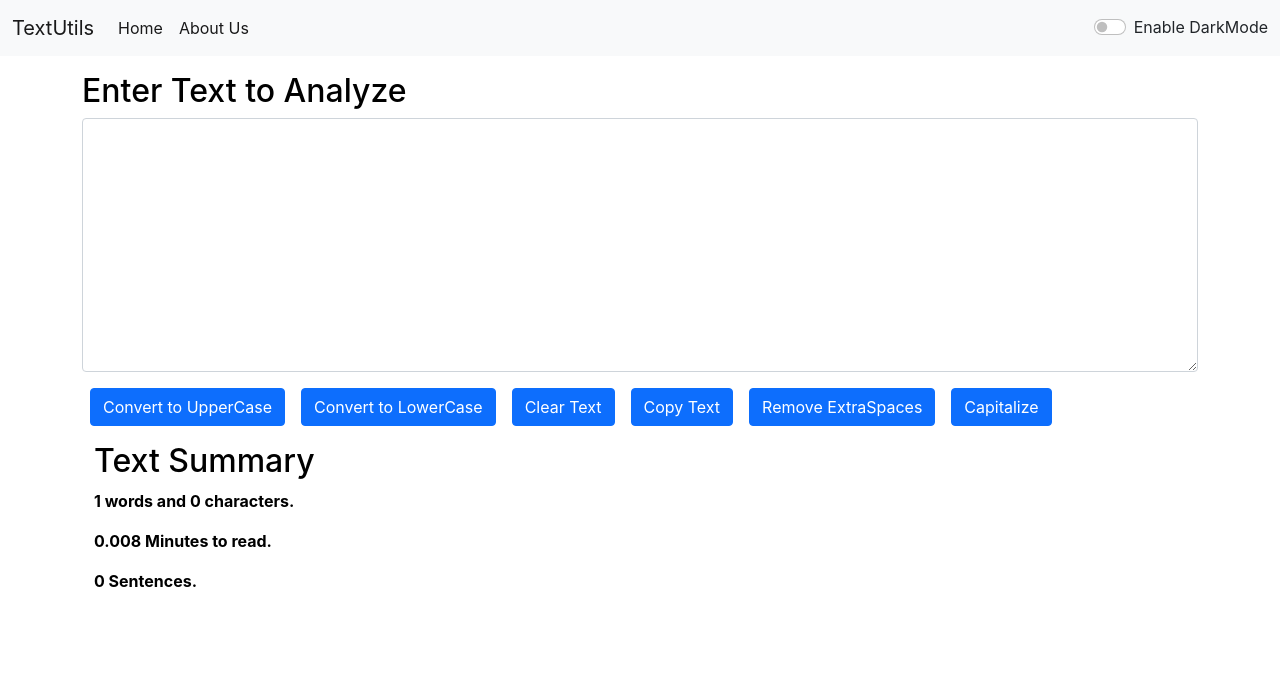
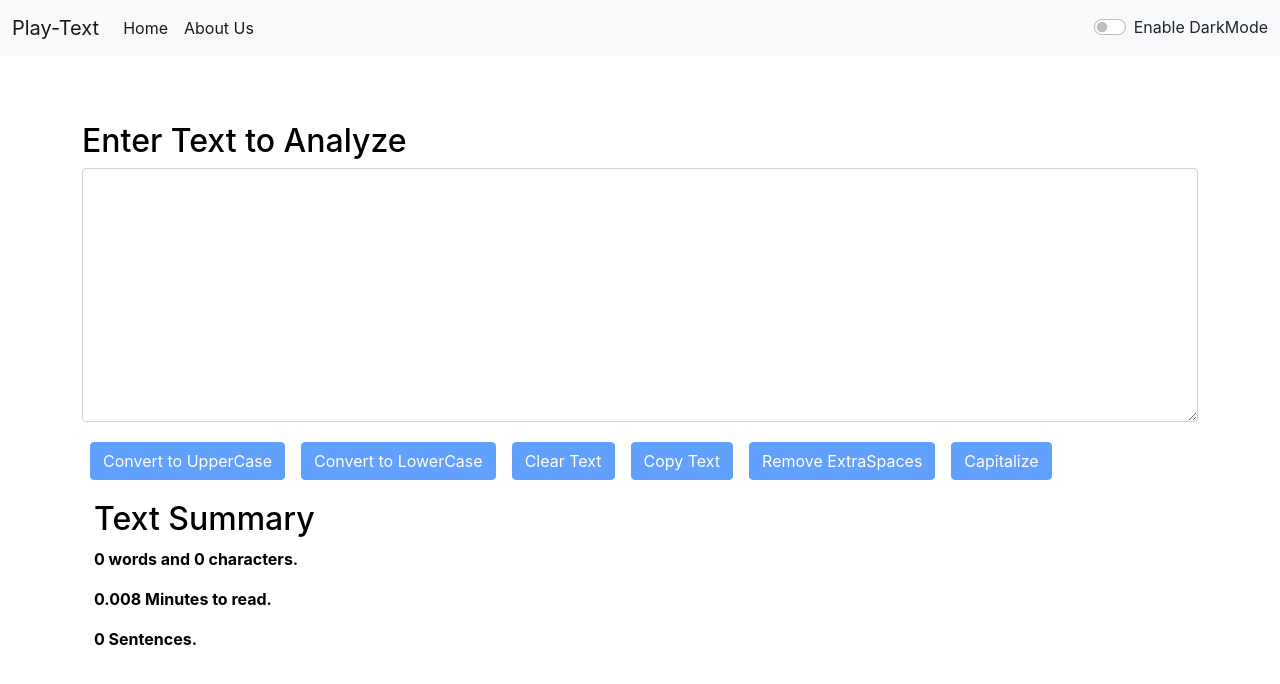
Before and after one commit to Mustaq-Ahmed/Learning-React, a React (Create React App) app: page / in a window 1280 px wide. Shown: the top 684 px of the page. Built offline with nearby package versions, Linux system fonts and the light colour scheme.

Commit message:
Added more Features to PlayText and Fixed Some issues

```diff
--- a/package.json
+++ b/package.json
@@ -12,6 +12,8 @@
     "web-vitals": "^1.1.2"
   },
   "scripts": {
+    "predeploy": "npm run build",
+    "deploy": "gh-pages -d build",
     "start": "react-scripts start",
     "build": "react-scripts build",
     "test": "react-scripts test",
--- a/src/App.js
+++ b/src/App.js
@@ -7,8 +7,7 @@ import React, { useState } from 'react'
 import {
   BrowserRouter as Router,
   Switch,
-  Route,
-  Link
+  Route
 } from "react-router-dom";
 
 function App() {
@@ -22,7 +21,7 @@ function App() {
     })
     setTimeout(() => {
       setAlert(null)
-    }, 1500);
+    }, 1000);
   }
 
   function toggleMode() {
@@ -45,7 +44,7 @@ function App() {
   return (
     <>
       <Router>
-        <Navbar title="TextUtils" about="About Us" mode={mode} toggleMode={toggleMode} />
+        <Navbar title="Play-Text" about="About Us" mode={mode} toggleMode={toggleMode} />
         <Alert alert={alert} />
         <div className="container my-3">
           <Switch>
--- a/src/components/About.js
+++ b/src/components/About.js
@@ -1,48 +1,52 @@
 import React from 'react'
 
 export default function About(props) {
+    let stylingMode = {
+       color: props.mode === "light"?"black":"white",
+       backgroundColor: props.mode === "light"?"white":"black"
+    }
     return (
         <>
             <h1 style={{color: props.mode === "light"?"black":"white"}}> About Us</h1>
             <div className="accordion" id="accordionExample">
                 <div className="accordion-item">
                     <h2 className="accordion-header" id="headingOne">
-                        <button className="accordion-button" type="button" data-bs-toggle="collapse" data-bs-target="#collapseOne" aria-expanded="true" aria-controls="collapseOne" style={{backgroundColor: props.mode === "light"?"white":"black",color: props.mode === "light"?"black":"white"}}>
-                            Accordion Item #1
+                        <button className="accordion-button" type="button" data-bs-toggle="collapse" data-bs-target="#collapseOne" aria-expanded="true" aria-controls="collapseOne" style={stylingMode}>
+                            <strong>Play-Text</strong>
                         </button>
                     </h2>
                     <div id="collapseOne" className="accordion-collapse collapse" aria-labelledby="headingOne" data-bs-parent="#accordionExample">
-                        <div className="accordion-body" style={{backgroundColor: props.mode === "light"?"white":"black",color: props.mode === "light"?"black":"white"}}>
-                            <strong>This is the first item's accordion body.</strong> It is shown by default, until the collapse plugin adds the appropriate classes that we use to style each element. These classes control the overall appearance, as well as the showing and hiding via CSS transitions. You can modify any of this with custom CSS or overriding our default variables. It's also worth noting that just about any HTML can go within the <code>.accordion-body</code>, though the transition does limit overflow.
+                        <div className="accordion-body" style={stylingMode}>
+                            <strong>Play-Text is a Text Analyzer Website.</strong> To play around text, and make different style of text using our application. <strong>Any Improvement/Update you want let us know and contact us. </strong>
                         </div>
                     </div>
                 </div>
                 <div className="accordion-item" >
                     <h2 className="accordion-header" id="headingTwo">
-                        <button className="accordion-button collapsed" type="button" data-bs-toggle="collapse" data-bs-target="#collapseTwo" aria-expanded="false" aria-controls="collapseTwo" style={{backgroundColor: props.mode === "light"?"white":"black",color: props.mode === "light"?"black":"white"}}>
-                            Accordion Item #2
+                        <button className="accordion-button collapsed" type="button" data-bs-toggle="collapse" data-bs-target="#collapseTwo" aria-expanded="false" aria-controls="collapseTwo" style={stylingMode}>
+                            <strong>Free to Use</strong>
                         </button>
                     </h2>
                     <div id="collapseTwo" className="accordion-collapse collapse" aria-labelledby="headingTwo" data-bs-parent="#accordionExample">
-                        <div className="accordion-body" style={{backgroundColor: props.mode === "light"?"white":"black",color: props.mode === "light"?"black":"white"}}>
-                            <strong>This is the second item's accordion body.</strong> It is hidden by default, until the collapse plugin adds the appropriate classes that we use to style each element. These classes control the overall appearance, as well as the showing and hiding via CSS transitions. You can modify any of this with custom CSS or overriding our default variables. It's also worth noting that just about any HTML can go within the <code>.accordion-body</code>, though the transition does limit overflow.
+                        <div className="accordion-body" style={stylingMode}>
+                            <strong>Our Website is free and Open Source to use.</strong> This website is made to help and support users no cost is consumed from the users/consumers.
                         </div>
                     </div>
                 </div>
                 <div className="accordion-item">
                     <h2 className="accordion-header" id="headingThree">
-                        <button className="accordion-button collapsed" type="button" data-bs-toggle="collapse" data-bs-target="#collapseThree" aria-expanded="false" aria-controls="collapseThree" style={{backgroundColor: props.mode === "light"?"white":"black",color: props.mode === "light"?"black":"white"}}>
-                            Accordion Item #3
+                        <button className="accordion-button collapsed" type="button" data-bs-toggle="collapse" data-bs-target="#collapseThree" aria-expanded="false" aria-controls="collapseThree" style={stylingMode}>
+                            <strong>Browser Compatible</strong>
                         </button>
                     </h2>
                     <div id="collapseThree" className="accordion-collapse collapse" aria-labelledby="headingThree" data-bs-parent="#accordionExample">
-                        <div className="accordion-body" style={{backgroundColor: props.mode === "light"?"white":"black",color: props.mode === "light"?"black":"white"}}>
-                            <strong>This is the third item's accordion body.</strong> It is hidden by default, until the collapse plugin adds the appropriate classes that we use to style each element. These classes control the overall appearance, as well as the showing and hiding via CSS transitions. You can modify any of this with custom CSS or overriding our default variables. It's also worth noting that just about any HTML can go within the <code>.accordion-body</code>, though the transition does limit overflow.
+                        <div className="accordion-body" style={stylingMode}>
+                            <strong>Works on Almost all websites.</strong> Our Website works on all mostly used browsers like Google Chome, Firefox, Internet Explorer, Microsoft Edge, Opera ..... Many More.
                         </div>
                     </div>
                 </div>
             </div>
-            <button type="button" className="btn btn-primary my-3">Enable Dark Mode</button>
+            {/* <button type="button" className="btn btn-primary my-3">Enable Dark Mode</button> */}
         </>
     )
 }
--- a/src/components/Alert.js
+++ b/src/components/Alert.js
@@ -1,16 +1,17 @@
 import React from 'react'
 
 export default function Alert(props) {
-    function capitalize(word){       // word = success
+    function capitalize(word) {       // word = success
         let lower = word.toLowerCase();
         return lower.charAt(0).toUpperCase() + lower.slice(1);  // Success
     }
     return (
-
-        props.alert && <div>
-            <div className={`alert alert-${props.alert.type} alert-dismissible fade show`} role="alert">
-                <strong>{capitalize(props.alert.type)}</strong> : {props.alert.msg}
-            </div>
+        <div style={{height : "50px"}}>
+            {props.alert && <div>
+                <div className={`alert alert-${props.alert.type} alert-dismissible fade show`} role="alert">
+                    <strong>{capitalize(props.alert.type)}</strong> : {props.alert.msg}
+                </div>
+            </div>}
         </div>
     )
 }
--- a/src/components/Navbar.js
+++ b/src/components/Navbar.js
@@ -8,6 +8,7 @@ export default function Navbar(props) {
             <nav className={`navbar navbar-expand-lg navbar-${props.mode} bg-${props.mode}`}>
                 <div className="container-fluid">
                     <Link className="navbar-brand" to="/">{props.title}</Link>
+                    {/* <a className="navbar-brand" href="#">{props.title}</a> */}
                     <button className="navbar-toggler" type="button" data-bs-toggle="collapse" data-bs-target="#navbarSupportedContent" aria-controls="navbarSupportedContent" aria-expanded="false" aria-label="Toggle navigation">
                         <span className="navbar-toggler-icon"></span>
                     </button>
@@ -16,9 +17,11 @@ export default function Navbar(props) {
 
                             <li className="nav-item">
                                 <Link className="nav-link active" aria-current="page" to="/">Home</Link>
+                                {/* <a className="nav-link active" aria-current="page" href="#">Home</a> */}
                             </li>
                             <li className="nav-item">
                                 <Link className="nav-link active" to="/about">{props.about}</Link>
+                                {/* <a className="nav-link active" href="#">{props.about}</a> */}
                             </li>
 
                         </ul>
--- a/src/components/TextForm.js
+++ b/src/components/TextForm.js
@@ -26,6 +26,7 @@ export default function TextForm(props) {
         let content = document.getElementById("mybox");
         content.select();
         navigator.clipboard.writeText(content.value);
+        document.getSelection().removeAllRanges();
         props.showAlert("success", "Copied to Clipboard")
 
     }
@@ -54,16 +55,16 @@ export default function TextForm(props) {
                 <h2>{props.heading}</h2>
                 <textarea className="form-control" value={text} onChange={handleOnChange} style={{backgroundColor: props.mode === "light"?"white":"black",color: props.mode === "light"?"black":"white"}} id="mybox" rows="10"></textarea>
             </div>
-            <button type="button" className="btn btn-primary mx-2" onClick={handleOnUpClick} >Convert to UpperCase</button>
-            <button type="button" className="btn btn-primary mx-2" onClick={handleOnLowClick} >Convert to LowerCase</button>
-            <button type="button" className="btn btn-primary mx-2" onClick={handleOnClearClick} >Clear Text</button>
-            <button type="button" className="btn btn-primary mx-2" onClick={handleCopy} >Copy Text</button>
-            <button type="button" className="btn btn-primary mx-2" onClick={handleExtraSpaces} >Remove ExtraSpaces</button>
-            <button type="button" className="btn btn-primary mx-2" onClick={handleCapitalize} >Capitalize</button>
+            <button disabled={text.length===0} type="button" className="btn btn-primary mx-2 my-1" onClick={handleOnUpClick} >Convert to UpperCase</button>
+            <button disabled={text.length===0} type="button" className="btn btn-primary mx-2 my-1" onClick={handleOnLowClick} >Convert to LowerCase</button>
+            <button disabled={text.length===0} type="button" className="btn btn-primary mx-2 my-1" onClick={handleOnClearClick} >Clear Text</button>
+            <button disabled={text.length===0} type="button" className="btn btn-primary mx-2 my-1" onClick={handleCopy} >Copy Text</button>
+            <button disabled={text.length===0} type="button" className="btn btn-primary mx-2 my-1" onClick={handleExtraSpaces} >Remove ExtraSpaces</button>
+            <button disabled={text.length===0} type="button" className="btn btn-primary mx-2 my-1" onClick={handleCapitalize} >Capitalize</button>
         </div>
         <div className="container my-3" style={{color: props.mode === "light"?"black":"white"}}>
             <h2> Text Summary</h2>
-            <p><b>{text.split(" ").length} words and {text.length} characters.</b></p>
+            <p><b>{text.split(" ").filter((ele) => {return ele.length !==0}).length} words and {text.length} characters.</b></p>
             <p><b>{0.008 * text.split(" ").length} Minutes to read.</b></p>
             <p><b>{text.split(".").length - 1} Sentences.</b></p>
         </div>
```
Also changed, not shown: public/index.html (+11 -7 lines).
